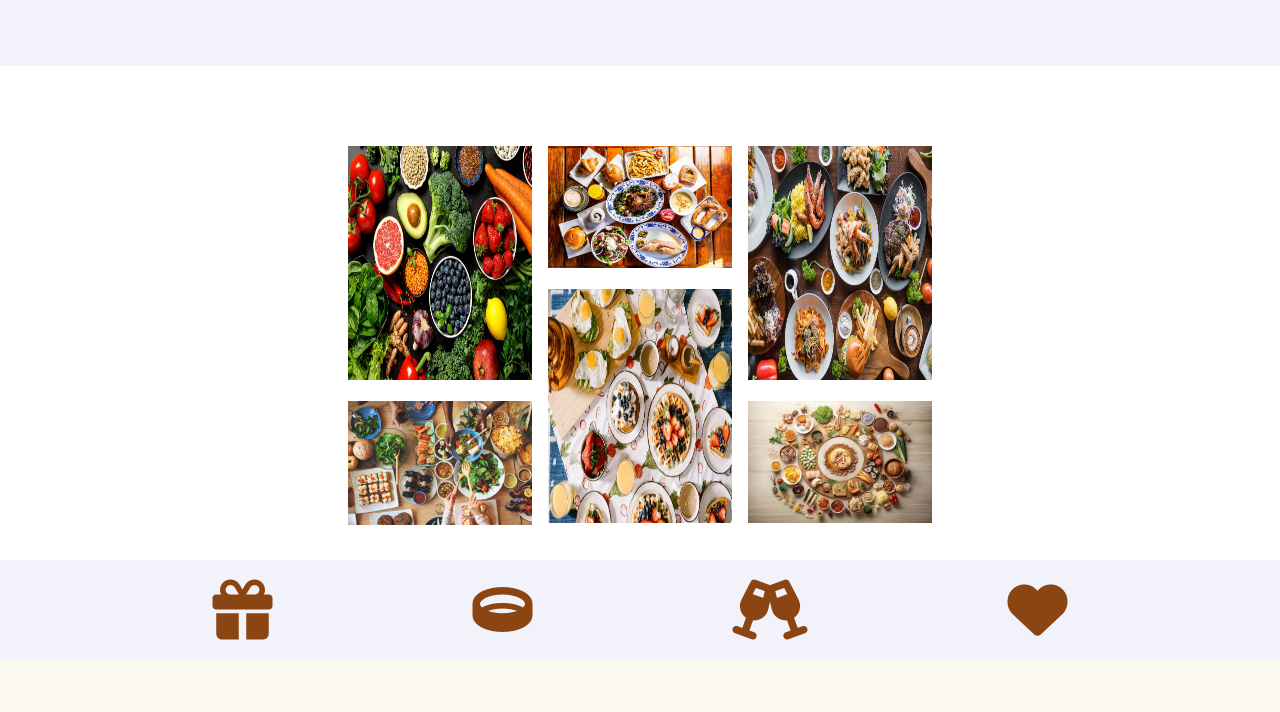
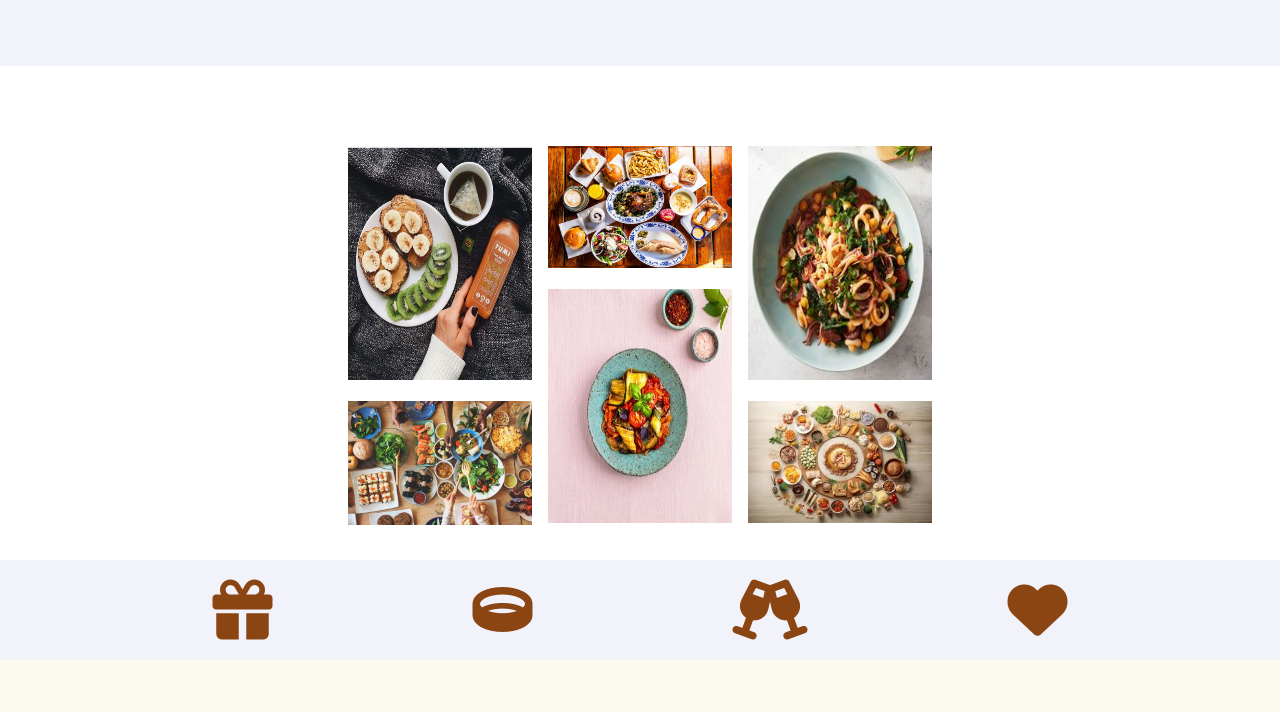
Before and after one commit to merlin-04/graze-food, a plain HTML site: page index.html in a window 1280 px wide. Shown: the part 1120-1832 px from the top of the page. Drawn offline with Linux system fonts and the light colour scheme.

Commit message:
Modified changes

```diff
--- a/index.html
+++ b/index.html
@@ -54,15 +54,15 @@
         <section id="gallery">
             <div class="row">
                 <div class="col-one">
-                    <img class="gall-one" src="/images/food-1.jpg" alt="food-one">
+                    <img class="gall-one" src="/images/food2.jpg" alt="food-one">
                     <img class="gall-two" src="/images/food-2.jpg" alt="food-two">
                 </div>
                 <div class="col-two">
                     <img class="gall-two" src="/images/food-4.jpg" alt="food-four">
-                    <img class="gall-one" src="/images/food-5.jpg" alt="food-five">
+                    <img class="gall-one" src="/images/food1.jpg" alt="food-five">
                 </div>
                 <div class="col-one">
-                    <img class="gall-one" src="/images/food-3.jpg" alt="food-three">
+                    <img class="gall-one" src="/images/food5.jpg" alt="food-three">
                     <img class="gall-two" src="/images/food-6.jpeg" alt="food-six">
                 </div>
             </div>
```
Also changed, not shown: images/food-1.jpg (deleted), images/food-3.jpg (deleted), images/food1.jpg (added), images/food2.jpeg (added), images/food2.jpg (added), images/food5.jpg (added).
